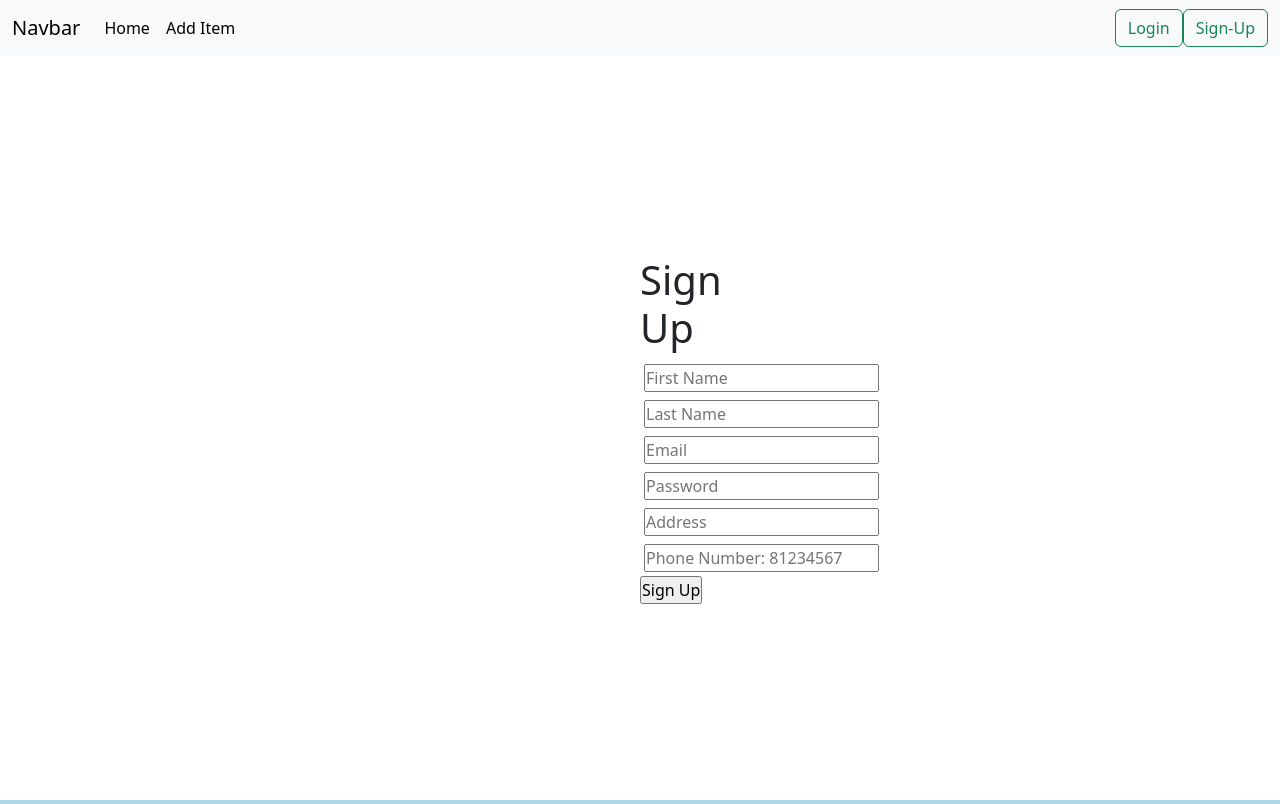
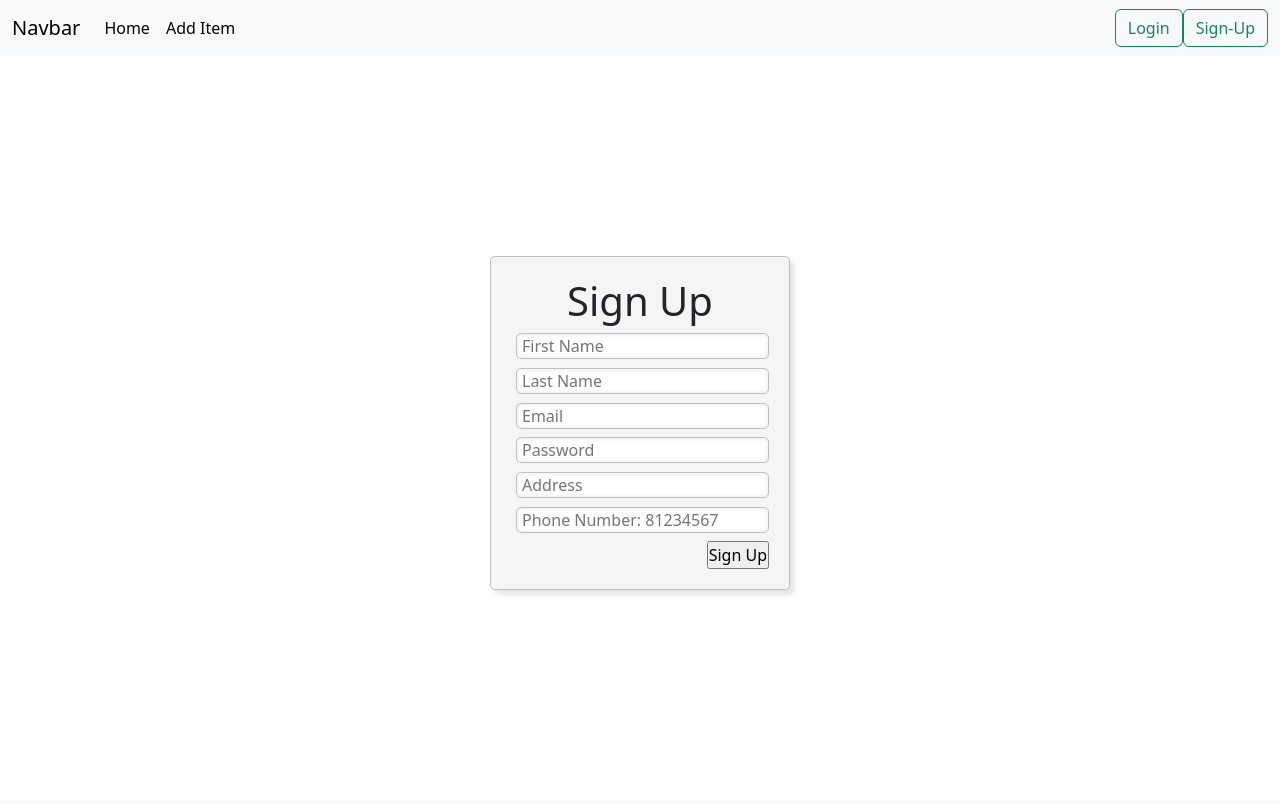
Before and after one commit to samuelsongg/INF2003_Project, a Flask app: page /signup in a window 1280 px wide. After the commit the page ends 594 px from the top, so only its background shows below. Run offline with Flask 3, Linux system fonts and the light colour scheme; some libraries are stand-ins or nearby versions.

Commit message:
Update css for login/signup page

```diff
--- a/static/css/main.css
+++ b/static/css/main.css
@@ -6,7 +6,6 @@
 body, html {
     height: 100%;
     font-family: sans-serif;
-    background-color: lightblue;
 }
 
 .content {
@@ -72,23 +95,47 @@ td {
 }
 
 .signup-content {
-    margin: 0 auto;
-    width: 400px;
-    padding: 200px;
+    display: flex;
+    flex: 1;
+    flex-direction: column;
+    justify-content: center;
+    align-items: center;
+    margin-top: 150px;
+    padding: 50px 50px;
     text-align: center;
 }
 
 .signup-form-container {
     text-align: center;
+    background-color: rgb(245, 245, 245);
+    padding: 20px 20px;
+    border-style: solid;
+    border-width: 1px;
+    border-color: rgb(192, 192, 192);
+    border-radius: 5px;
+    box-shadow: 5px 5px 5px rgba(0, 0, 0, 0.1);
+    width: 300px;
 }
 
 .signup-form-input {
-    margin: 2px;
-    padding: 2px;
-    display: inline-block;
+    display: flex;
+    flex-direction: column;
+    justify-content: space-between;
+    height: 200px;
+    padding-left: 5px;
 }
 
-.signup-form-submit {
-    text-align: right;
-    margin-right: 116px;
+.sign-up-input {
+    padding-left: 5px;
+    border: solid;
+    border-radius: 5px;
+    border-width: 1px;
+    border-color: rgb(192, 192, 192);
+    box-shadow: inset 0px 0px 5px rgba(0, 0, 0, 0.1);
 }
+
+.sign-up-submit-button {
+    display: flex;
+    margin-top: 8px;
+    justify-content: right;
+}
--- a/templates/index.html
+++ b/templates/index.html
@@ -15,7 +15,7 @@
 
         {% for product in products %}
 
-        <div class="col-md-4">
+        <div class="col-md-4 product-grid">
           <div class="card" style="width: 18rem;" style="max-width: 100%; height: auto;">
 
             <img src="/static/css/images/unnamed.webp" class="card-img-top" alt="...">
--- a/templates/signup.html
+++ b/templates/signup.html
@@ -7,38 +7,23 @@
 {% block body %}
 <div class="signup-content">
     {% if signup_status == 2 %}
-        <h1 class="wrong-credentials-msg">The email already exists.</h1>
+        <div>
+            <h1 class="wrong-credentials-msg">The email already exists.</h1>
+        </div>
     {% endif %}
 
-    <h1 style="text-align: center">Sign Up</h1>
-
     <div class="signup-form-container" id="signup_form">
+        <h1 style="text-align: center">Sign Up</h1>
         <form action="/signup" method="POST">
             <div class="signup-form-input">
-                <input type="text" name="first_name" id="first_name" placeholder="First Name" required>
+                <input class="sign-up-input" type="text" name="first_name" id="first_name" placeholder="First Name" required>
+                <input class="sign-up-input" type="text" name="last_name" id="last_name" placeholder="Last Name">
+                <input class="sign-up-input" type="email" name="email" id="email" placeholder="Email" required>
+                <input class="sign-up-input" type="password" name="password" id="password" placeholder="Password" required>
+                <input class="sign-up-input" type="text" name="address" id="address" placeholder="Address" required>
+                <input class="sign-up-input" type="text" name="phone_number" id="phone_number" placeholder="Phone Number: 81234567" pattern="[0-9]{8}" required>
             </div>
-            <br>
-            <div class="signup-form-input">
-                <input type="text" name="last_name" id="last_name" placeholder="Last Name">
-            </div>
-            <br>
-            <div class="signup-form-input">
-                <input type="email" name="email" id="email" placeholder="Email" required>
-            </div>
-            <br>
-            <div class="signup-form-input">
-                <input type="password" name="password" id="password" placeholder="Password" required>
-            </div>
-            <br>
-            <div class="signup-form-input">
-                <input type="text" name="address" id="address" placeholder="Address" required>
-            </div>
-            <br>
-            <div class="signup-form-input">
-                <input type="text" name="phone_number" id="phone_number" placeholder="Phone Number: 81234567" pattern="[0-9]{8}" required>
-            </div>
-            <br>
-            <div class="signup-form-submit">
+            <div class="sign-up-submit-button">
                 <input type="submit" value="Sign Up">
             </div>
         </form>
```
Also changed, not shown: other parts of static/css/main.css (+31 -7 lines), templates/login.html (+3 -7 lines).
